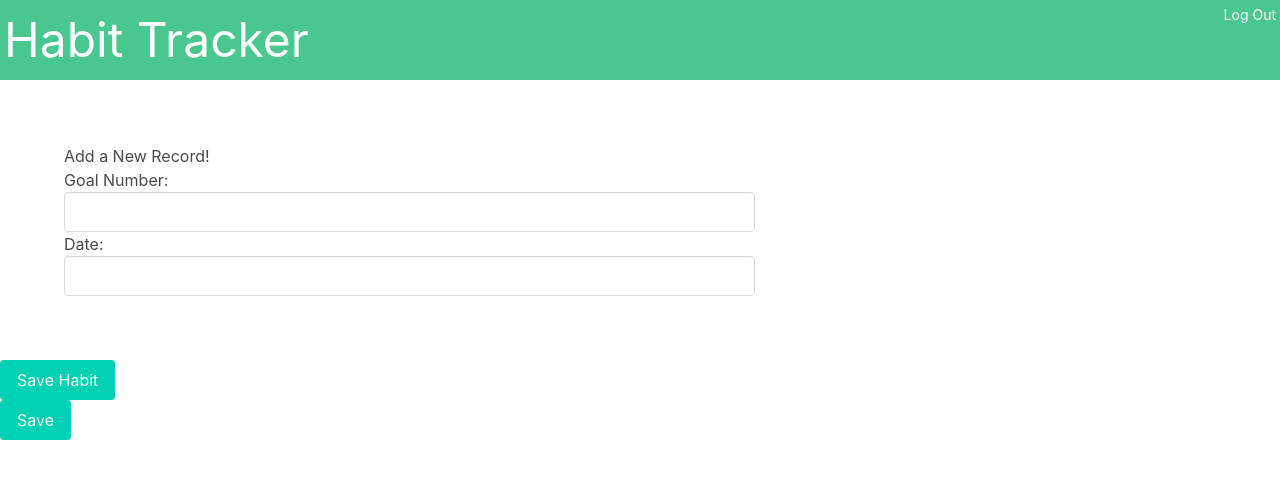
After one commit to paulreece/Habit-Tracker, a Django app: a page that uses templates/add_record.html in a window 1280 px wide. The commit adds this page. Shown: the top 479 px of the page. Run offline with Django 4.2, Linux system fonts and the light colour scheme; a user stored in the database is signed in; tables that the repository leaves empty hold one stand-in row (values such as "Sample post"); parts of the project's set-up code (start-up, migrations or seed data) failed here and were passed over; some web fonts are replaced.

Commit message:
more adding

```diff
--- a/habit_tracker/urls.py
+++ b/habit_tracker/urls.py
@@ -23,5 +23,6 @@ urlpatterns = [
     path("", habit_views.base_login, name="base_login"),
     path("home", habit_views.homepage, name="homepage"),
     path("<slug:slug>", habit_views.habit_detail, name="habit_detail"),
+    path("<slug:slug>/add", habit_views.add_record, name="add_record"),
     path("<int:pk>/add/", habit_views.add_habit, name="add_habit"),
 ]
--- a/habitapp/views.py
+++ b/habitapp/views.py
@@ -26,10 +26,11 @@ def habit_detail(request, slug):
     records = Record.objects.all().filter(habit_id=habit.id)
     return render(request, "habit_detail.html", {"habit": habit, "records": records})
 
-@ login_required
+
+@login_required
 def add_habit(request, pk):
     user = get_object_or_404(User, pk=pk)
-    if request.method == 'GET':
+    if request.method == "GET":
         form = HabitForm()
     else:
         form = HabitForm(data=request.POST)
@@ -40,3 +41,19 @@ def add_habit(request, pk):
             return redirect(to="homepage")
 
     return render(request, "add_habit.html", {"form": form, "user": user})
+
+
+@login_required
+def add_record(request, slug):
+    habit = get_object_or_404(Habit, slug=slug)
+    if request.method == "GET":
+        form = RecordForm()
+    else:
+        form = RecordForm(data=request.POST)
+        if form.is_valid():
+            record = form.save(commit=False)
+            record.habit_id = habit.id
+            record.save()
+            return redirect(to="habit_detail")
+
+    return render(request, "add_record.html", {"form": form, "habit": habit})
--- /dev/null
+++ b/templates/add_record.html
@@ -0,0 +1,24 @@
+{% extends "base.html" %}
+{% load static %}
+
+{% block content %}
+
+<h1> Add a New Record!</h1>
+<form  method="POST">
+    {% csrf_token %}
+    <div class="w-60">
+    <div>Goal Number:<input class="input" type="text" name={{form.goal_number.html_name}} id="record-goal_number-input" value="{{record.goal_number}}"></div>
+    <div>Date:<input class="input" type="text" name={{form.date.html_name}} id="record-date-input" value="{{record.date}}"></div>
+
+    </div>
+</div>
+    <div>
+    <button class="button is-primary" type="submit">Save Habit</button>
+    </div>
+</form>
+<div>
+    <button class="button is-primary" type="submit"> Save </button>
+</div>
+</form>
+</div>
+{% endblock content %}
--- a/templates/habit_detail.html
+++ b/templates/habit_detail.html
@@ -14,6 +14,7 @@
         <p>Goal: {{ habit.goal }} </p>
     </div>
     </div>
+<a href={% url 'add_record' pk=user.pk %}>Add a New Record</a>
 {% for record in records %}
 
 <div class="pb4">
```
